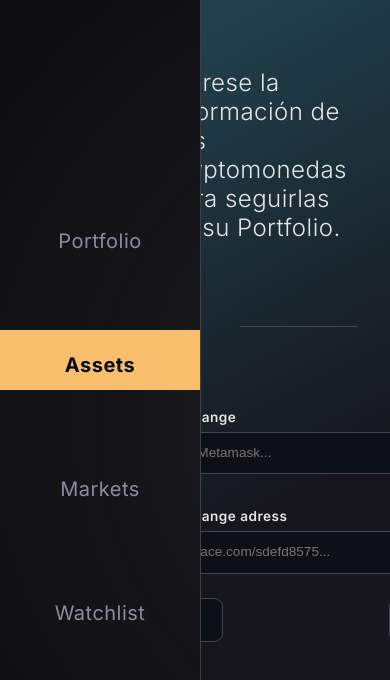
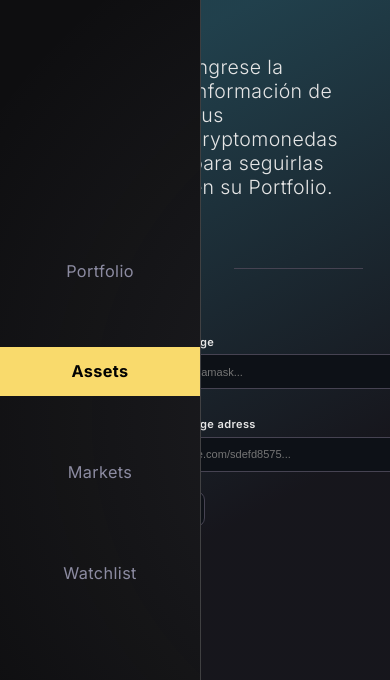
Before and after one commit to FacundoBe/React-dashboard, a React (Vite) app: page /assets in a window 390 px wide. Shown: the top 680 px of the page. Built offline with nearby package versions, Linux system fonts and the light colour scheme.

Commit message:
agregado un media query en app.css para 1376px de ancho

```diff
--- a/src/App.css
+++ b/src/App.css
@@ -4,7 +4,7 @@
 :root {
   --white: #e6e6e6;
   --almostwhite: #c3c3c3;
-  --black: #080808;
+  --black: #020202;
   --lightblack: #19191F;
   --blue: #3a80e9;
   --grey: #8C8BA1;
@@ -12,12 +12,12 @@
   --green: #60cf6f;
   --red: #c86066;
   --background: #0d1117;
-  --innerbackground:  #1c2225;
+  --innerbackground: #1c2225;
   --selected: rgba(209, 218, 233, 0.1);
   --darkselected: rgba(73, 76, 84, 0.8);
   --highlighted: rgba(209, 218, 233, 0.25);
-  --accent:#F9BE6C;
-  --lightaccent:#ceb75b;
+  --accent: #f9da6c;
+  --lightaccent: #ceb75b;
 
   background-color: var(--background);
   color: var(--white);
@@ -34,6 +34,16 @@
   letter-spacing: 0.03rem;
 }
 
-body{
+
+body {
   margin: 0;
 }
+
+
+@media (max-width: 1360px) {
+
+  html {
+    font-size: 13px;
+  }
+
+}
--- a/src/Components/CoinList.css
+++ b/src/Components/CoinList.css
@@ -33,7 +33,7 @@ img {
 
 .coin-row-container {
   display: grid;
-  grid-template-columns: 70px 0.35fr 2fr 1fr 2fr 2fr 2fr;
+  grid-template-columns: 70px 2fr 1fr 2fr 2fr 2fr;
   padding: 12px 0px 12px 0px;
   align-items: center;
   justify-items: end;
@@ -52,9 +52,6 @@ img {
   justify-self: center;
 }
 
-.header-coin-name {
-  grid-column: 2/4;
-}
 
 .briefcase-icon{
     stroke:var(--selected);
@@ -69,6 +66,8 @@ img {
 .coin-name {
   display: flex;
   justify-self: left;
+  align-items: center;
+  gap: 0.8em;
 }
 
 .coin-name div {
@@ -81,9 +80,9 @@ img {
 }
 
 .coin-image {
-  width: 30px;
+  width: 2rem;
   object-fit: cover;
-  padding-right: 1em;
+  justify-self: start;
 }
 
 /* scrollbars*/
--- a/src/Components/CoinList.jsx
+++ b/src/Components/CoinList.jsx
@@ -10,8 +10,9 @@ export default function CoinList({coins}) {
                 <div className="justify-center">
                     {index + 1}
                 </div>
-                <img className="coin-image" src={coin.image} />
+
                 <div className="coin-name">
+                    <img className="coin-image" src={coin.image} />
                     <div>{coin.name}</div> <span> {coin.symbol.toUpperCase()}</span>
                 </div>
                 <div >
--- a/src/Components/CoinSourceForm.css
+++ b/src/Components/CoinSourceForm.css
@@ -73,26 +73,29 @@
   justify-content: space-between;
 }
 
+
+.cancel-btn, .ok-btn {
+  border-radius: 9px;
+  padding: 1em 2.2em;
+  font-size: 0.85rem;
+  font-weight: 600;
+}
+
 .cancel-btn {
   background-color: var(--background);
-  border-radius: 9px;
   border: 0.05em solid var(--darkgrey);
-  padding: 1em 2.2em;
   color: var(--grey);
-  font-weight: 600;
 }
 
 .ok-btn {
   background-color: var(--accent);
-  border-radius: 9px;
   border: 0.05em solid var(--darkgrey);
-  padding: 1em 2.2em;
   color: var(--background);
-  font-weight: 600;
 }
 
 .ok-btn:hover {
-  filter: brightness(1.15);
+  filter: brightness(0.9);
+   color: var(--black);
 }
 
 .cancel-btn:hover {
--- a/src/Components/LateralBar.css
+++ b/src/Components/LateralBar.css
@@ -20,12 +20,11 @@
   color: var(--grey);
   text-decoration: none;
   text-align: center;
-  line-height: 2.5;
+  line-height: 3;
   font-size: 1.25rem;
   font-weight: 400;
   letter-spacing: 0.03rem;
   width: 100%;
-  padding-top: 0.5em;
 }
 
 .lateral-bar-container a:focus {
--- a/src/Components/Portfolio.css
+++ b/src/Components/Portfolio.css
@@ -4,16 +4,17 @@
       rgba(52, 213, 241, 0.2) 2.8%,
       rgba(0, 0, 0, 0.2) 54.35%),
     linear-gradient(0deg, #1C1B23, #1C1B23);
-  flex-grow: 16;
   display: flex;
   flex-direction: column;
+  flex-grow: 3;
   overflow-y: auto;
+
 }
 
 .portfolio-chart-panel {
   background-color:var(--background);
-  flex-grow: 4;
   display: flex;
+  flex-grow: 1;
   justify-content: center;
 }
 
```
